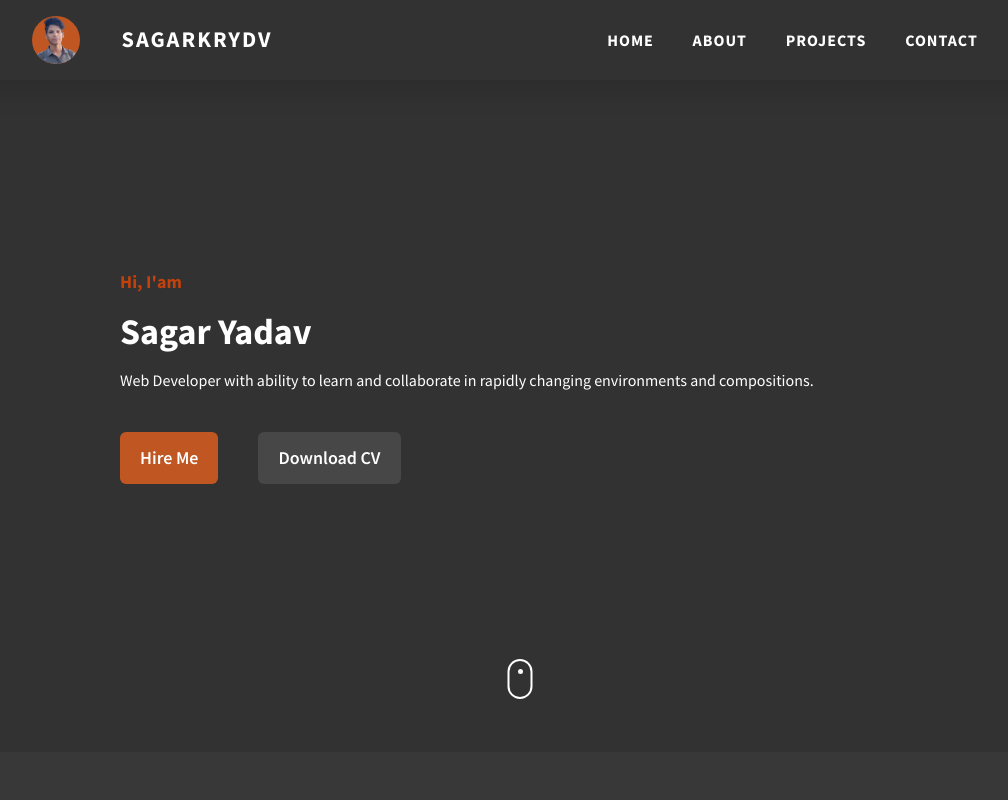
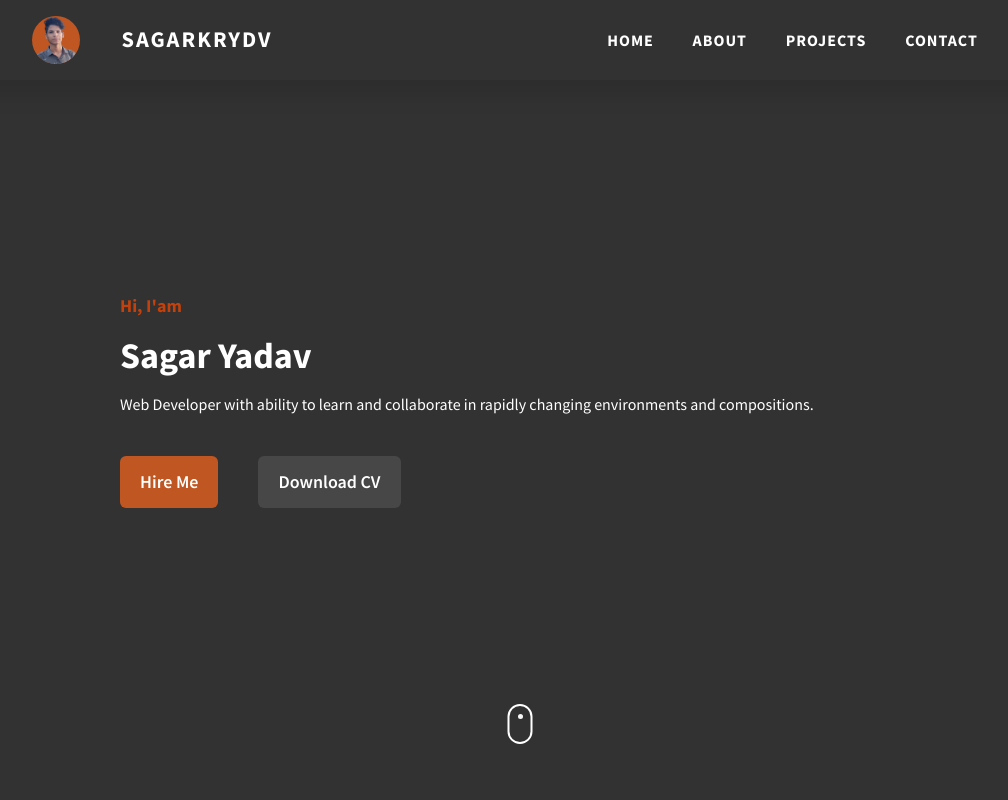
Before and after one commit to sagar-kumar-yadav/sagar-kumar-yadav-portfolio, a React (Vite) app: page / in a window 1280 px wide. Shown: the top 800 px of the page, without its empty margins (120-1128 px from the left). Built offline with nearby package versions, Linux system fonts and the light colour scheme.

Commit message:
new commit

```diff
--- a/src/components/homepage/Homepage.jsx
+++ b/src/components/homepage/Homepage.jsx
@@ -32,7 +32,7 @@ const Homepage = () => {
               </button>
             </a>
 
-            <a href="https://docs.google.com/document/u/1/d/e/2PACX-1vTFS4qv5lZSrH6To2Gxj88pkX5uxe-UjB1qZCSL-9Ea-6AVrIhw9wd_WX8JvRchHV3DCJojopxXWopp/pub">
+            <a href="https://drive.google.com/file/d/17GFVbLRUP_WUA6JweYx9hmKOEfPZ1fMZ/view?usp=sharing">
               <button className="text-lg text-white font-semibold rounded-md py-3 px-5 project_btn">
                 Download CV
               </button>
--- a/src/components/homepage/homepage.css
+++ b/src/components/homepage/homepage.css
@@ -1,7 +1,7 @@
 .home{
   width: 100vw;
   position: relative;
-  min-height: 47rem;
+  min-height: 50rem;
   overflow: hidden;
   background: rgb(50, 50, 50);
   color: white;
```
